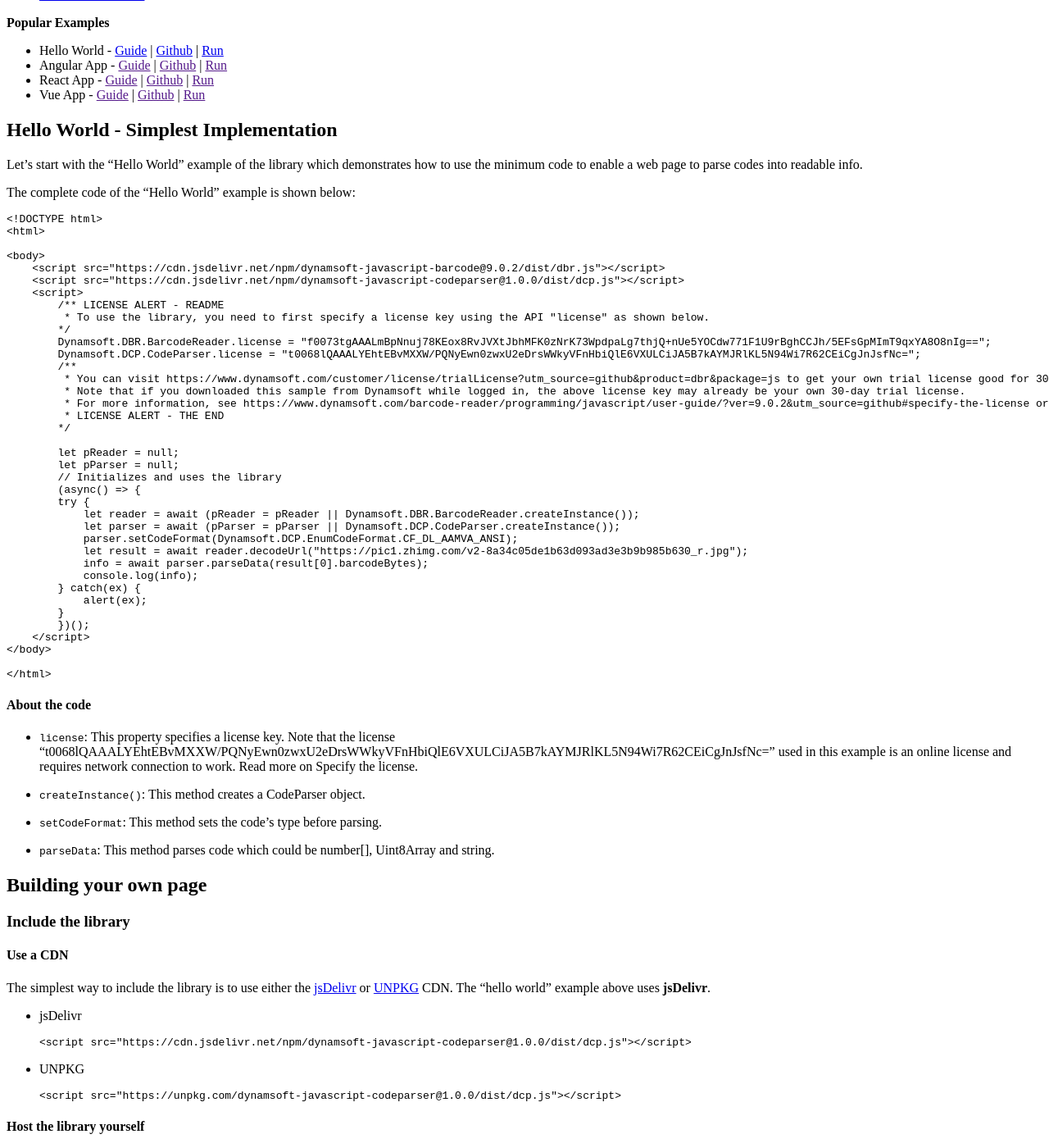
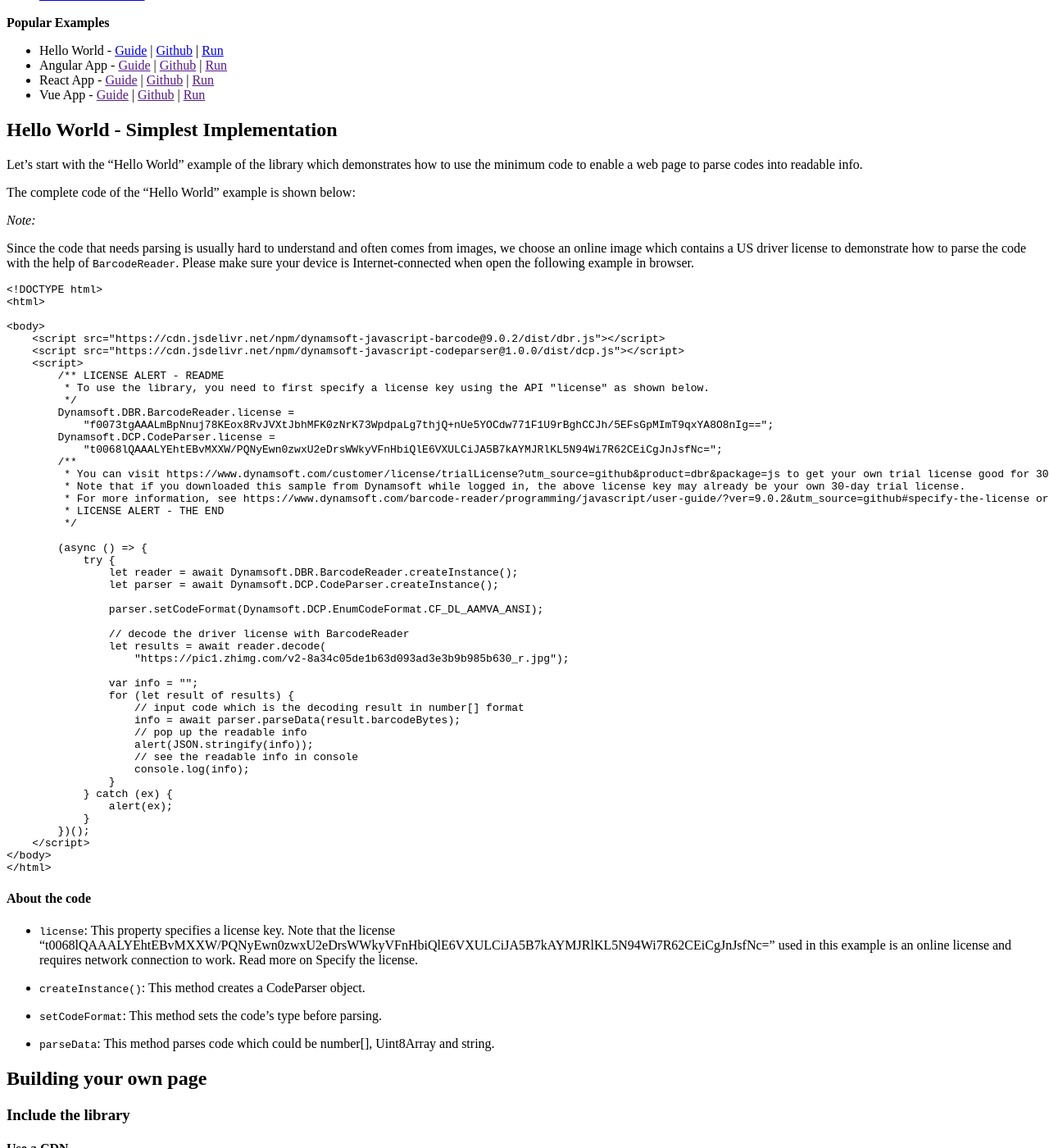
Before and after one commit to dynamsoft-docs/code-parser-docs, a Jekyll site: the page built from programming/javascript/user-guide.md, in a window 1280 px wide and 1400 px high, scrolled down 893 px. Shown: the whole window at 82% size. Built offline with Jekyll 4.4.1, drawn with Linux system fonts in a browser that asks for light colours.

Commit message:
revise example

````diff
--- a/programming/javascript/user-guide.md
+++ b/programming/javascript/user-guide.md
@@ -38,8 +38,11 @@ In this guide, you will learn step by step on how to integrate this library into
 
 Let’s start with the "Hello World" example of the library which demonstrates how to use the minimum code to enable a web page to parse codes into readable info.
 
+The complete code of the "Hello World" example is shown below:
 
-The complete code of the "Hello World" example is shown below:
+*Note:*
+
+Since the code that needs parsing is usually hard to understand and often comes from images, we choose an online image which contains a US driver license to demonstrate how to parse the code with the help of `BarcodeReader`. Please make sure your device is Internet-connected when open the following example in browser.
 
 ```html
 <!DOCTYPE html>
@@ -51,34 +54,44 @@ The complete code of the "Hello World" example is shown below:
     <script>
         /** LICENSE ALERT - README
          * To use the library, you need to first specify a license key using the API "license" as shown below.
-        */
-        Dynamsoft.DBR.BarcodeReader.license = "f0073tgAAALmBpNnuj78KEox8RvJVXtJbhMFK0zNrK73WpdpaLg7thjQ+nUe5YOCdw771F1U9rBghCCJh/5EFsGpMImT9qxYA8O8nIg==";
-        Dynamsoft.DCP.CodeParser.license = "t0068lQAAALYEhtEBvMXXW/PQNyEwn0zwxU2eDrsWWkyVFnHbiQlE6VXULCiJA5B7kAYMJRlKL5N94Wi7R62CEiCgJnJsfNc=";
+         */
+        Dynamsoft.DBR.BarcodeReader.license =
+            "f0073tgAAALmBpNnuj78KEox8RvJVXtJbhMFK0zNrK73WpdpaLg7thjQ+nUe5YOCdw771F1U9rBghCCJh/5EFsGpMImT9qxYA8O8nIg==";
+        Dynamsoft.DCP.CodeParser.license =
+            "t0068lQAAALYEhtEBvMXXW/PQNyEwn0zwxU2eDrsWWkyVFnHbiQlE6VXULCiJA5B7kAYMJRlKL5N94Wi7R62CEiCgJnJsfNc=";
         /**
          * You can visit https://www.dynamsoft.com/customer/license/trialLicense?utm_source=github&product=dbr&package=js to get your own trial license good for 30 days.
          * Note that if you downloaded this sample from Dynamsoft while logged in, the above license key may already be your own 30-day trial license.
          * For more information, see https://www.dynamsoft.com/barcode-reader/programming/javascript/user-guide/?ver=9.0.2&utm_source=github#specify-the-license or contact support@dynamsoft.com.
          * LICENSE ALERT - THE END
-        */
+         */
 
-        let pReader = null;
-        let pParser = null;
-        // Initializes and uses the library
-        (async() => {
-        try {
-            let reader = await (pReader = pReader || Dynamsoft.DBR.BarcodeReader.createInstance());
-            let parser = await (pParser = pParser || Dynamsoft.DCP.CodeParser.createInstance());
-            parser.setCodeFormat(Dynamsoft.DCP.EnumCodeFormat.CF_DL_AAMVA_ANSI);
-            let result = await reader.decodeUrl("https://pic1.zhimg.com/v2-8a34c05de1b63d093ad3e3b9b985b630_r.jpg");
-            info = await parser.parseData(result[0].barcodeBytes);
-            console.log(info);
-        } catch(ex) {
-            alert(ex);
-        }
+        (async () => {
+            try {
+                let reader = await Dynamsoft.DBR.BarcodeReader.createInstance();
+                let parser = await Dynamsoft.DCP.CodeParser.createInstance();
+
+                parser.setCodeFormat(Dynamsoft.DCP.EnumCodeFormat.CF_DL_AAMVA_ANSI);
+
+                // decode the driver license with BarcodeReader
+                let results = await reader.decode(
+                    "https://pic1.zhimg.com/v2-8a34c05de1b63d093ad3e3b9b985b630_r.jpg");
+
+                var info = "";
+                for (let result of results) {
+                    // input code which is the decoding result in number[] format
+                    info = await parser.parseData(result.barcodeBytes);
+                    // pop up the readable info
+                    alert(JSON.stringify(info));
+                    // see the readable info in console
+                    console.log(info);
+                }
+            } catch (ex) {
+                alert(ex);
+            }
         })();
     </script>
 </body>
-
 </html>
 ```
 
````
